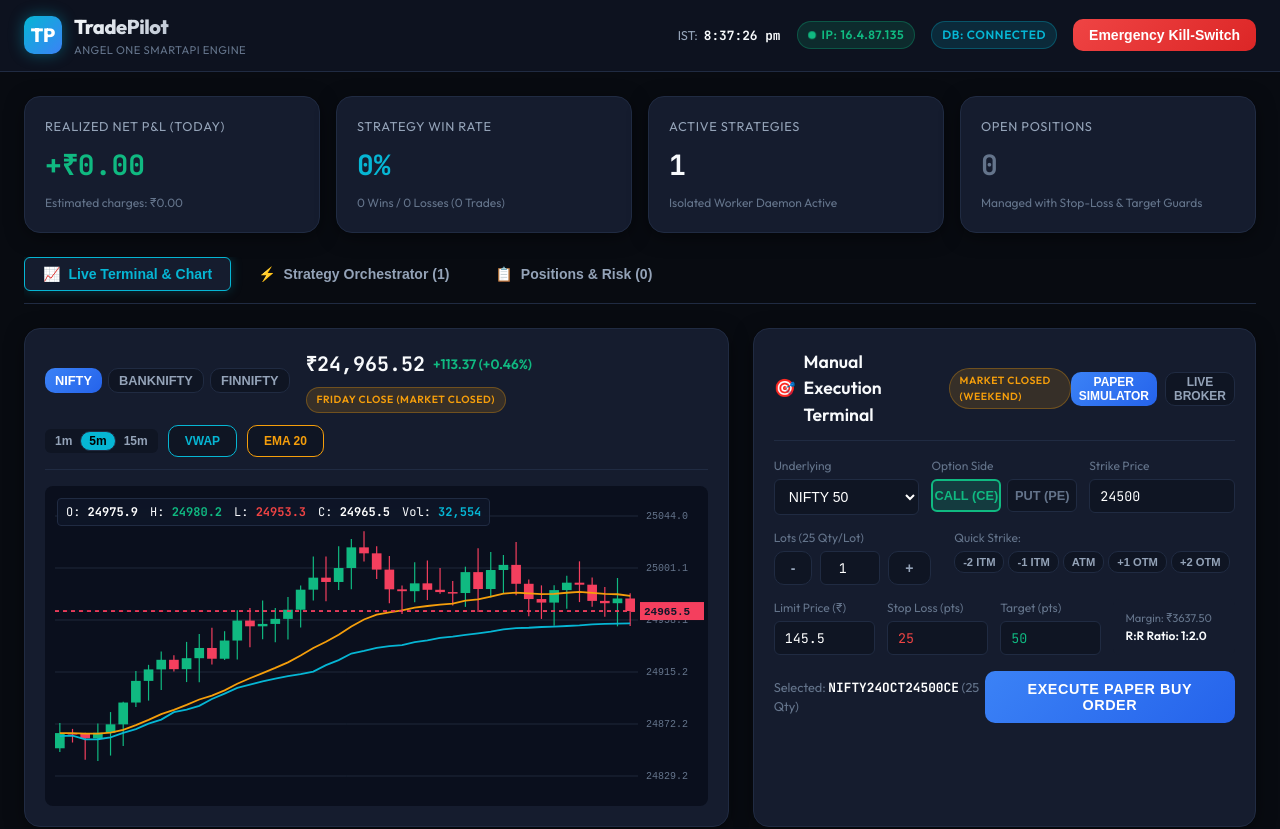
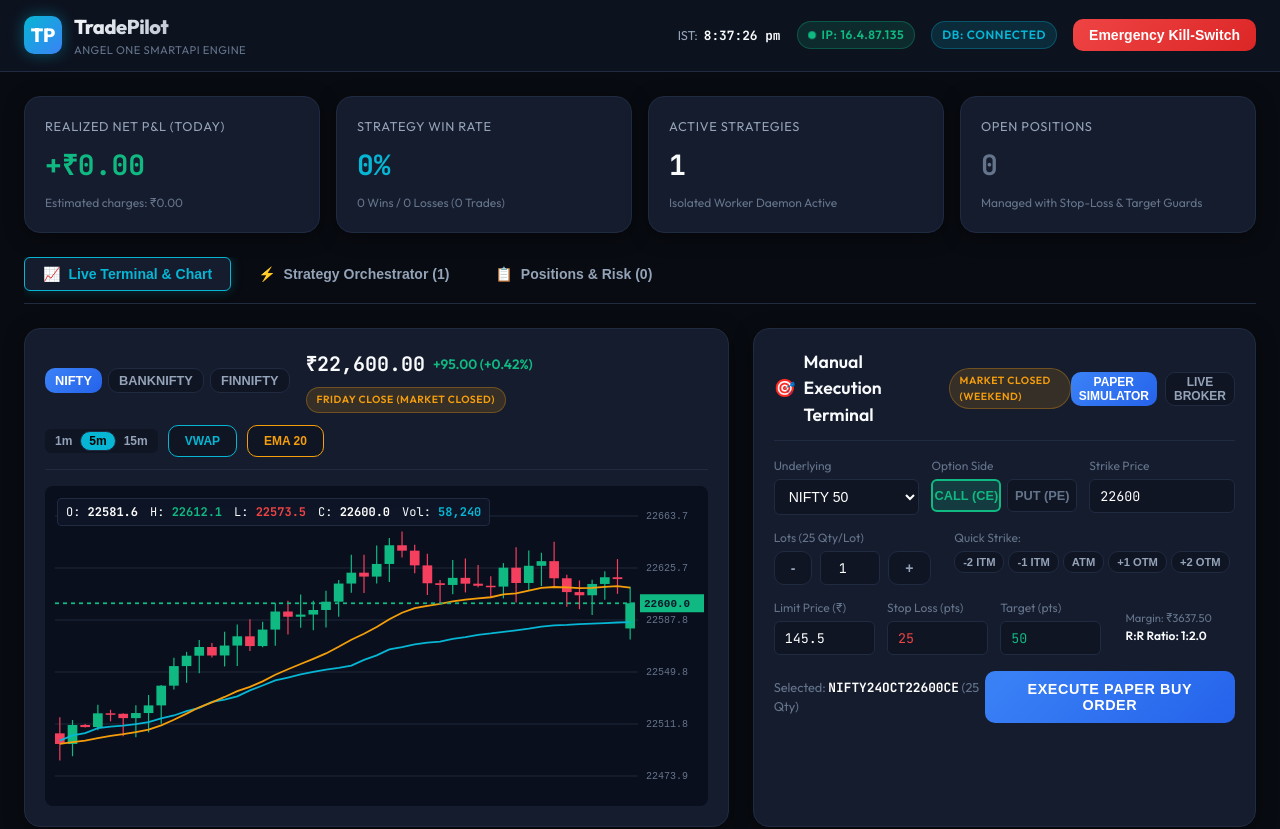
Before and after one commit to Lab-12345/algo, a React (Vite) app in the folder client/: page / in a window 1280 px wide. Shown: the top 829 px of the page. Built offline with nearby package versions, Linux system fonts and the light colour scheme; no server answers.

Commit message:
feat: align NIFTY Friday closing price and ATM strike to 22600

```diff
--- a/client/src/components/ManualOrderTerminal.jsx
+++ b/client/src/components/ManualOrderTerminal.jsx
@@ -41,7 +41,7 @@ function getMarketStatus() {
 export function ManualOrderTerminal({ onOrderPlaced }) {
   const [symbol, setSymbol] = useState('NIFTY');
   const [optionType, setOptionType] = useState('CE');
-  const [strike, setStrike] = useState(24500);
+  const [strike, setStrike] = useState(22600);
   const [lots, setLots] = useState(1);
   const [price, setPrice] = useState(145.50);
   const [stopLoss, setStopLoss] = useState(25);
@@ -59,7 +59,7 @@ export function ManualOrderTerminal({ onOrderPlaced }) {
   const fullSymbol = `${symbol}24OCT${strike}${optionType}`;
 
   const handleQuickStrike = (offset) => {
-    const base = symbol === 'BANKNIFTY' ? 51200 : 24500;
+    const base = symbol === 'BANKNIFTY' ? 51200 : symbol === 'FINNIFTY' ? 23900 : 22600;
     const step = symbol === 'BANKNIFTY' ? 100 : 50;
     setStrike(base + offset * step);
   };
@@ -173,8 +173,9 @@ export function ManualOrderTerminal({ onOrderPlaced }) {
             <select
               value={symbol}
               onChange={(e) => {
-                setSymbol(e.target.value);
-                setStrike(e.target.value === 'BANKNIFTY' ? 51200 : 24500);
+                const val = e.target.value;
+                setSymbol(val);
+                setStrike(val === 'BANKNIFTY' ? 51200 : val === 'FINNIFTY' ? 23900 : 22600);
               }}
               style={{
                 width: '100%',
--- a/client/src/components/TradingChart.jsx
+++ b/client/src/components/TradingChart.jsx
@@ -1,24 +1,35 @@
 import React, { useState, useEffect, useRef } from 'react';
 
 // Sample base historical price data generator for realistic index price action
-function generateCandles(symbol, count = 40, basePrice = 24500) {
+function generateCandles(symbol, count = 40, basePrice = 22600) {
   const candles = [];
-  let price = basePrice;
+  let price = basePrice - 95;
   const now = Date.now();
   const interval = 5 * 60 * 1000;
 
-  for (let i = count; i >= 0; i--) {
+  for (let i = count; i >= 1; i--) {
     const time = new Date(now - i * interval);
-    const change = (Math.random() - 0.48) * 35;
+    const change = (Math.random() - 0.48) * 28;
     const open = parseFloat(price.toFixed(2));
     const close = parseFloat((open + change).toFixed(2));
-    const high = parseFloat((Math.max(open, close) + Math.random() * 20).toFixed(2));
-    const low = parseFloat((Math.min(open, close) - Math.random() * 20).toFixed(2));
+    const high = parseFloat((Math.max(open, close) + Math.random() * 15).toFixed(2));
+    const low = parseFloat((Math.min(open, close) - Math.random() * 15).toFixed(2));
     const volume = Math.floor(Math.random() * 45000 + 15000);
 
     candles.push({ time, open, high, low, close, volume });
     price = close;
   }
+
+  // Exact Friday close candle at 22,600.00
+  candles.push({
+    time: new Date(now),
+    open: parseFloat((basePrice - 18.40).toFixed(2)),
+    high: parseFloat((basePrice + 12.10).toFixed(2)),
+    low: parseFloat((basePrice - 26.50).toFixed(2)),
+    close: parseFloat(basePrice.toFixed(2)),
+    volume: 58240
+  });
+
   return candles;
 }
 
@@ -38,7 +49,7 @@ export function TradingChart({ activeSymbol = 'NIFTY' }) {
   const [timeframe, setTimeframe] = useState('5m');
   const marketOpen = isMarketOpen();
   const [candles, setCandles] = useState(() =>
-    generateCandles(activeSymbol, 45, activeSymbol === 'BANKNIFTY' ? 51258.80 : 24852.15)
+    generateCandles(activeSymbol, 45, activeSymbol === 'BANKNIFTY' ? 51258.80 : 22600.00)
   );
   const [indicators, setIndicators] = useState({ vwap: true, ema20: true });
   const [hoveredCandle, setHoveredCandle] = useState(null);
@@ -46,7 +57,7 @@ export function TradingChart({ activeSymbol = 'NIFTY' }) {
 
   // Switch symbol
   useEffect(() => {
-    const base = symbol === 'BANKNIFTY' ? 51258.80 : symbol === 'FINNIFTY' ? 23912.45 : 24852.15;
+    const base = symbol === 'BANKNIFTY' ? 51258.80 : symbol === 'FINNIFTY' ? 23912.45 : 22600.00;
     setCandles(generateCandles(symbol, 45, base));
   }, [symbol, timeframe]);
 
```
Also changed, not shown: 3 other files (tests, documents, lock files or other folders).
